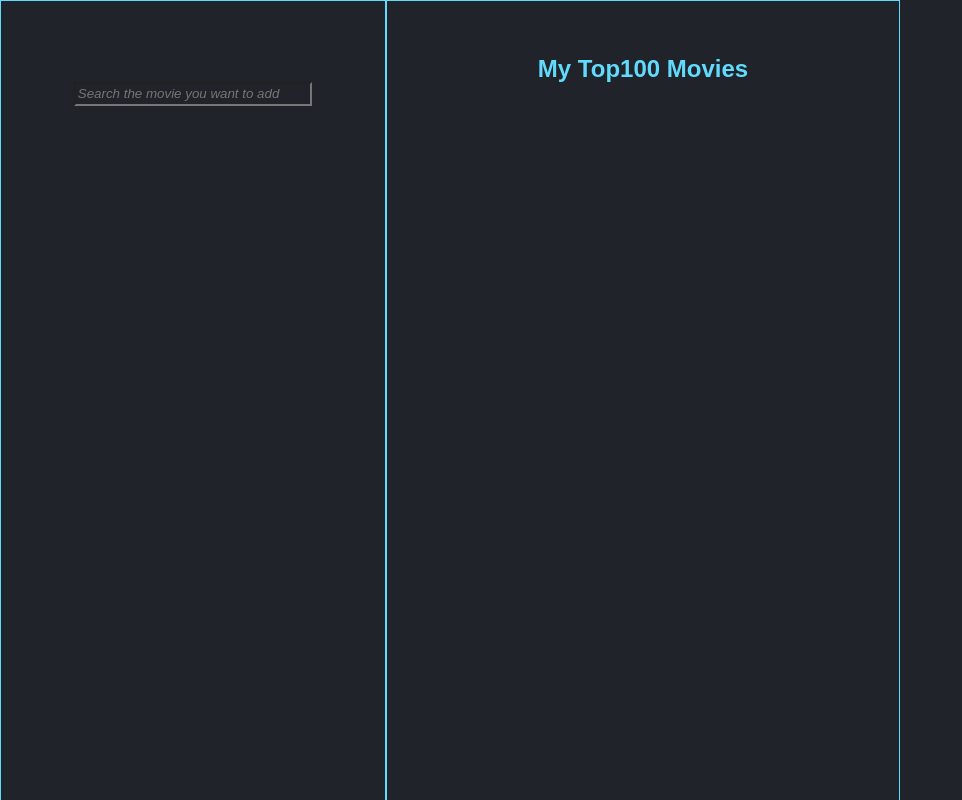
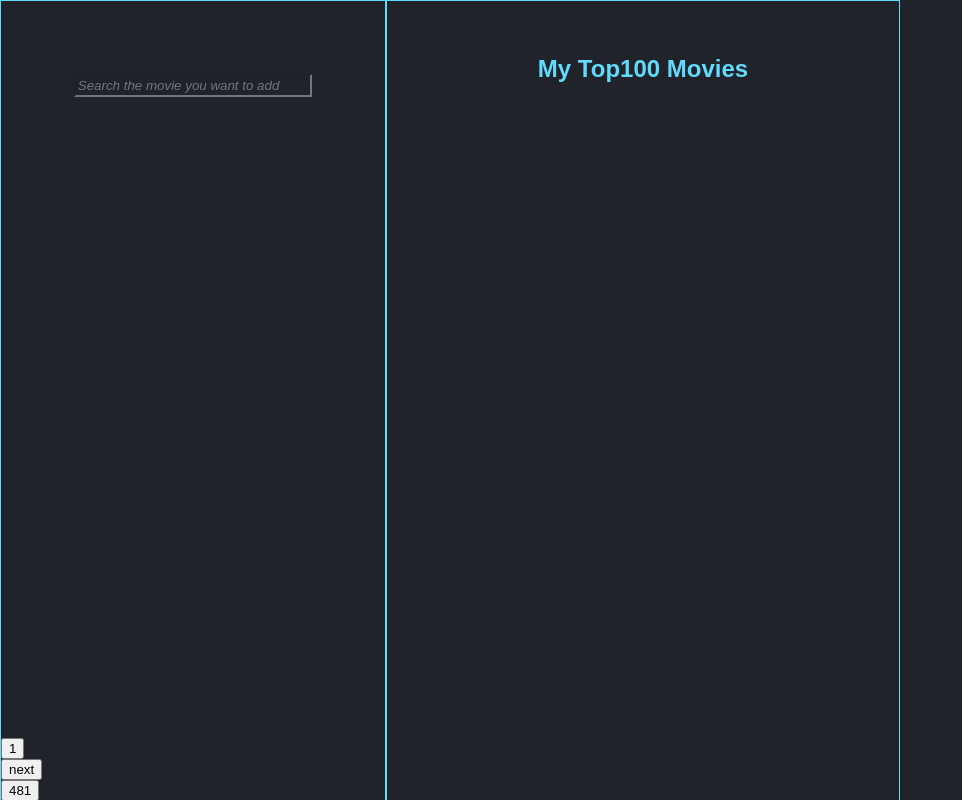
Before and after one commit to mertSezerO/Top100-Movies, a React (Create React App) app in the folder frontend/: page / in a window 1280 px wide. Shown: the whole page, without its empty margins (0-962 px from the left). Built offline with nearby package versions, Linux system fonts and the light colour scheme.

Commit message:
Pagination Done

```diff
--- a/frontend/src/App.css
+++ b/frontend/src/App.css
@@ -23,6 +23,7 @@
 /* Handle */
 ::-webkit-scrollbar-thumb {
   background: #20232A;
+  border-radius: 10px;
 }
 
 /* Handle on hover */
--- a/frontend/src/components/list.js
+++ b/frontend/src/components/list.js
@@ -9,7 +9,7 @@ export default function List() {
     <div id="item-list">
       <h2>My Top100 Movies</h2>
       {context.list.map((item) => (
-        <ListItem movie={item} key={item._id} />
+        <ListItem key={item._id} movie={item} />
       ))}
     </div>
   );
--- /dev/null
+++ b/frontend/src/components/pageItem.js
@@ -0,0 +1,33 @@
+import { useContext } from "react";
+import { ListContext } from "../listContext";
+
+export default function PageItem({ index }) {
+  const context = useContext(ListContext);
+
+  function renderPage() {
+    if (context.currentPage === index) return;
+    else {
+      let nextIndex;
+      console.log(typeof index);
+      if (typeof index == "string") {
+        nextIndex = index === "prev" ? -1 : 1;
+        nextIndex = context.currentPage + nextIndex;
+      } else {
+        nextIndex = index;
+      }
+      context.setCurrentPage(nextIndex);
+      fetch("http://localhost:3000/movies/?page=" + nextIndex, {
+        headers: {
+          "Content-Type": "application/json",
+        },
+      }).then((movies) => {
+        movies.json().then(({ movies }) => {
+          context.setMovies(movies);
+          context.setFilteredMovies(movies);
+        });
+      });
+    }
+  }
+
+  return <button onClick={renderPage}>{index}</button>;
+}
--- /dev/null
+++ b/frontend/src/components/pageList.js
@@ -0,0 +1,33 @@
+import { useContext } from "react";
+import { ListContext } from "../listContext";
+import PageItem from "./pageItem";
+
+export default function PageList() {
+  const context = useContext(ListContext);
+
+  return (
+    <div id="divider-container">
+      <div className="divider">
+        <PageItem index={1} />
+      </div>
+      {context.currentPage !== 1 && (
+        <div className="divider">
+          <PageItem index={"prev"} />
+        </div>
+      )}
+      {context.currentPage !== 1 && context.currentPage !== 481 && (
+        <div className="divider">
+          <PageItem index={context.currentPage} />
+        </div>
+      )}
+      {context.currentPage !== 481 && (
+        <div className="divider">
+          <PageItem index={"next"} />
+        </div>
+      )}
+      <div className="divider">
+        <PageItem index={481} />
+      </div>
+    </div>
+  );
+}
--- a/frontend/src/components/search.js
+++ b/frontend/src/components/search.js
@@ -1,3 +1,4 @@
+import Pages from "./pageList.js";
 import SearchBar from "./searchBar";
 import SearchList from "./searchList";
 
@@ -6,6 +7,7 @@ export default function Search() {
     <div id="search">
       <SearchBar />
       <SearchList />
+      <Pages />
     </div>
   );
 }
--- a/frontend/src/components/searchBar.js
+++ b/frontend/src/components/searchBar.js
@@ -7,13 +7,14 @@ export default function SearchBar() {
   //Delay issue will be handled.
   function fetchMovies() {
     if (!context.movies) {
-      fetch("http://localhost:3000/movies", {
+      fetch("http://localhost:3000/movies/?page=1", {
         headers: {
           "Content-Type": "application/json",
         },
       }).then((movies) => {
         movies.json().then(({ movies }) => {
           context.setMovies(movies);
+          context.setFilteredMovies(movies);
         });
       });
     }
--- a/frontend/src/components/searchList.js
+++ b/frontend/src/components/searchList.js
@@ -1,15 +1,16 @@
-import { useContext } from "react";
 import { ListContext } from "../listContext";
 import SearchItem from "./searchItem";
+
+import { useContext } from "react";
 
 export default function SearchList() {
   const context = useContext(ListContext);
   return (
-    //pagination will be added.
     <div id="filter-item-container">
-      {context.filteredMovies?.map((movie) => (
-        <SearchItem movie={movie} key={movie.id} />
-      ))}
+      {context.filteredMovies &&
+        context.filteredMovies.map((movie) => (
+          <SearchItem movie={movie} key={movie.id} />
+        ))}
     </div>
   );
 }
--- a/frontend/src/listContext.js
+++ b/frontend/src/listContext.js
@@ -9,6 +9,7 @@ export default function ListProvider({ children }) {
   const [filteredMovies, setFilteredMovies] = useState();
   const [details, setDetails] = useState(false);
   const [detailMovie, setDetailMovie] = useState();
+  const [currentPage, setCurrentPage] = useState(1);
 
   const state = {
     list,
@@ -23,6 +24,8 @@ export default function ListProvider({ children }) {
     setDetails,
     detailMovie,
     setDetailMovie,
+    currentPage,
+    setCurrentPage,
   };
 
   return <ListContext.Provider value={state}>{children}</ListContext.Provider>;
```
Also changed, not shown: 1 other file (tests, documents, lock files or other folders).
